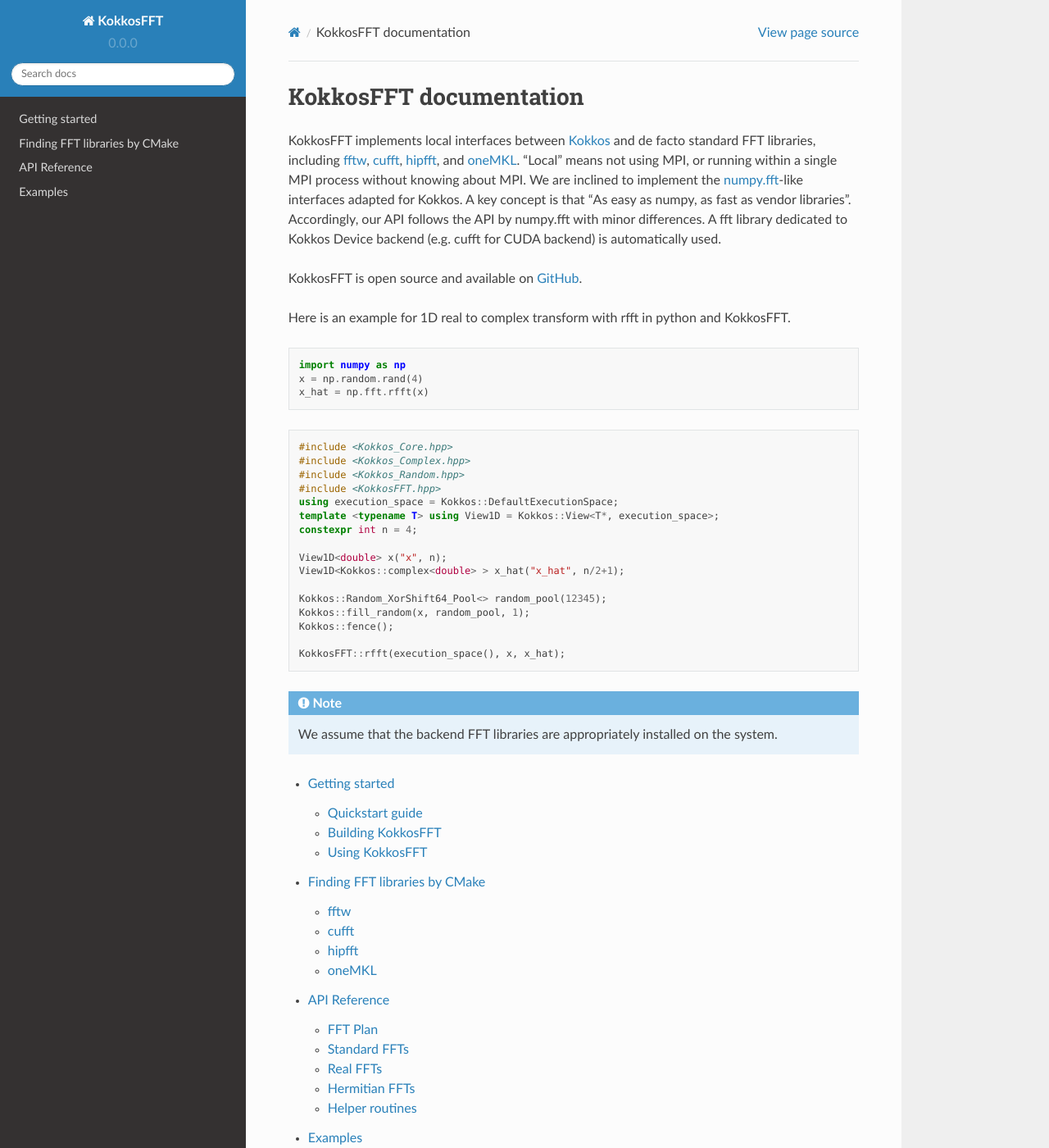
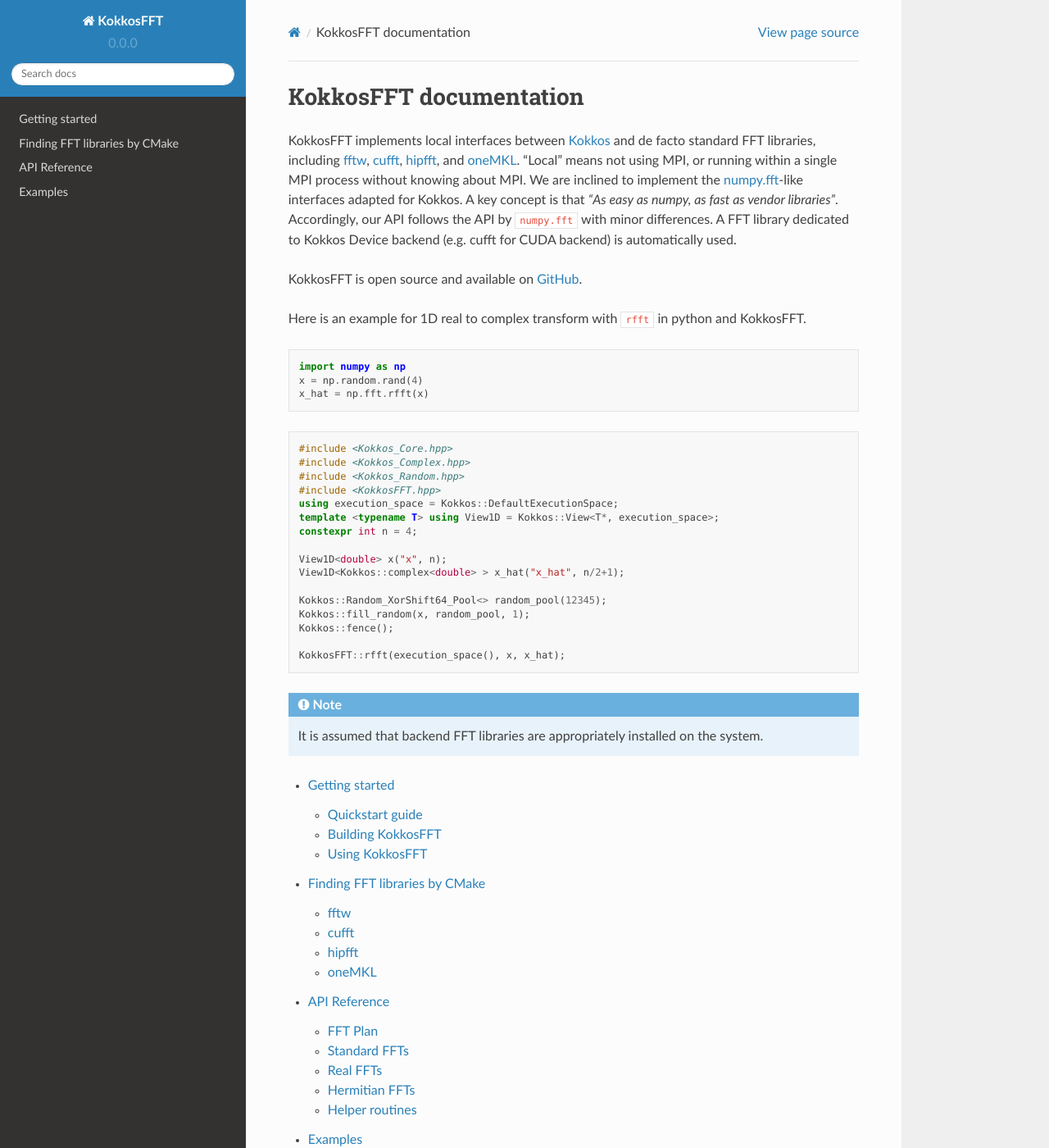
Before and after one commit to kokkos/kokkos-fft, a Sphinx documentation site: the page built from docs/index.rst, in a window 1280 px wide and 1400 px high. Shown: the whole window at 82% size. Built offline with Sphinx 7.4.7 and the Read the Docs theme 2.0.0, drawn with Linux system fonts in a browser that asks for light colours.

Commit message:
minor update docs

```diff
--- a/docs/index.rst
+++ b/docs/index.rst
@@ -9,12 +9,12 @@
 `hipfft <https://github.com/ROCm/hipFFT>`_, and `oneMKL <https://spec.oneapi.io/versions/latest/elements/oneMKL/source/index.html>`_.
 "Local" means not using MPI, or running within a single MPI process without knowing about MPI.
 We are inclined to implement the `numpy.fft <https://numpy.org/doc/stable/reference/routines.fft.html>`_-like interfaces adapted for Kokkos.
-A key concept is that "As easy as numpy, as fast as vendor libraries". Accordingly, our API follows the API by numpy.fft with minor differences.
-A fft library dedicated to Kokkos Device backend (e.g. cufft for CUDA backend) is automatically used.
+A key concept is that *"As easy as numpy, as fast as vendor libraries"*. Accordingly, our API follows the API by ``numpy.fft`` with minor differences.
+A FFT library dedicated to Kokkos Device backend (e.g. cufft for CUDA backend) is automatically used.
 
 KokkosFFT is open source and available on `GitHub <https://github.com/CExA-project/kokkos-fft>`_.
 
-Here is an example for 1D real to complex transform with rfft in python and KokkosFFT.
+Here is an example for 1D real to complex transform with ``rfft`` in python and KokkosFFT.
 
 .. code-block:: python
 
@@ -43,7 +43,7 @@
 
 .. note::
 
-   We assume that the backend FFT libraries are appropriately installed on the system.
+   It is assumed that backend FFT libraries are appropriately installed on the system.
 
 
 .. toctree::
--- a/docs/intro/building.rst
+++ b/docs/intro/building.rst
@@ -73,8 +73,8 @@
 For FFTs on Kokkos device only, we do not need to add extra compile options but for Kokkos ones.
 In order to use KokkosFFT from both host and device, it is necessary to add ``KokkosFFT_ENABLE_HOST_AND_DEVICE=ON``.
 This option may be useful, for example FFT is used for initialization at host.
-However, to enable this option, we need a pre-installed ``fftw`` for FFT on host, so it is disabled in default.
-(see :doc:`minimum working example<../samples/05_1DFFT_HOST_DEVICE>`)
+However, to enable this option, we need a pre-installed ``fftw`` for FFT on host, so it is disabled in default
+(see :doc:`minimum working example<../samples/05_1DFFT_HOST_DEVICE>`).
 
 .. list-table:: CMake options
    :widths: 25 25 50
```
Also changed, not shown: README.md (+5 -9 lines).
